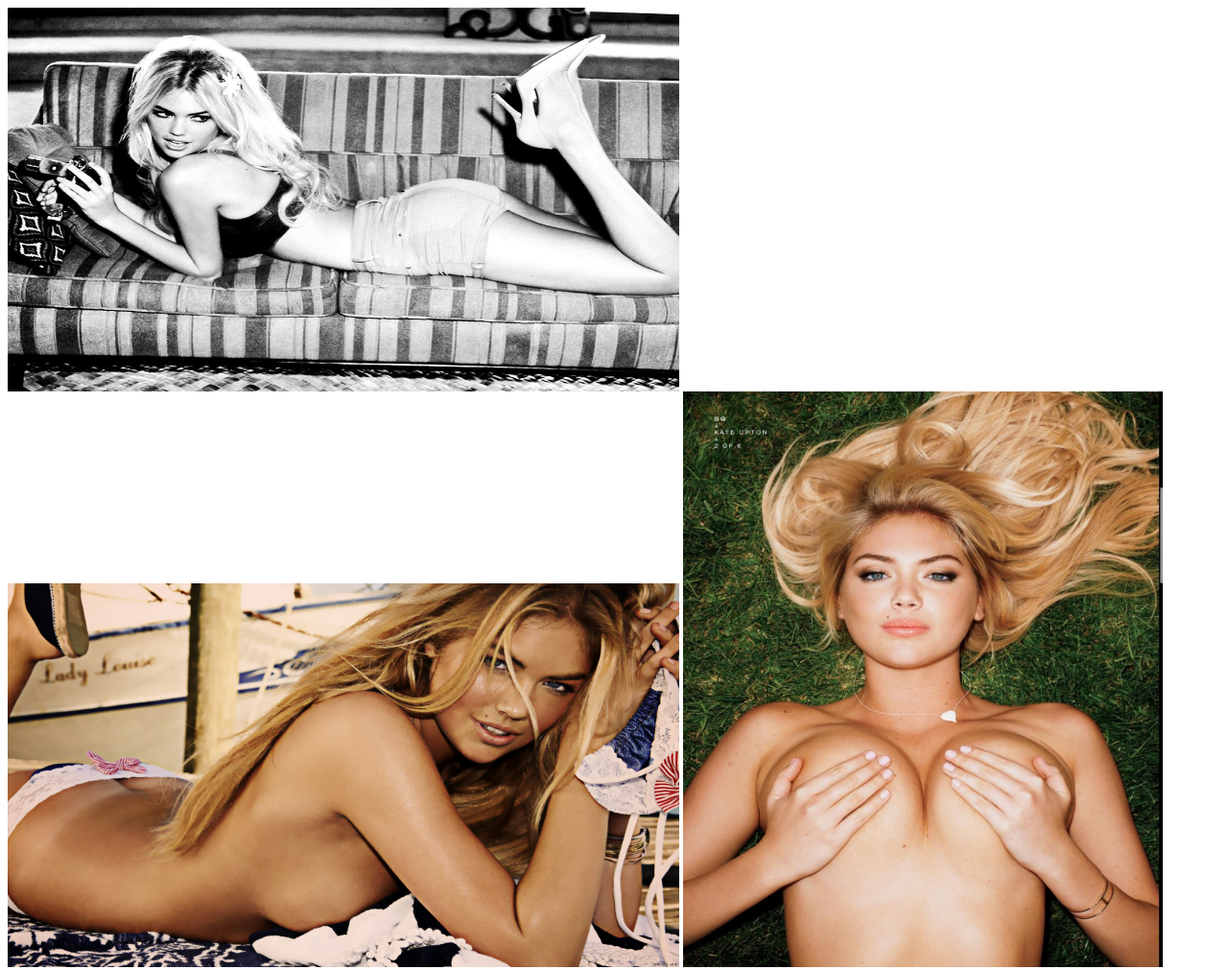
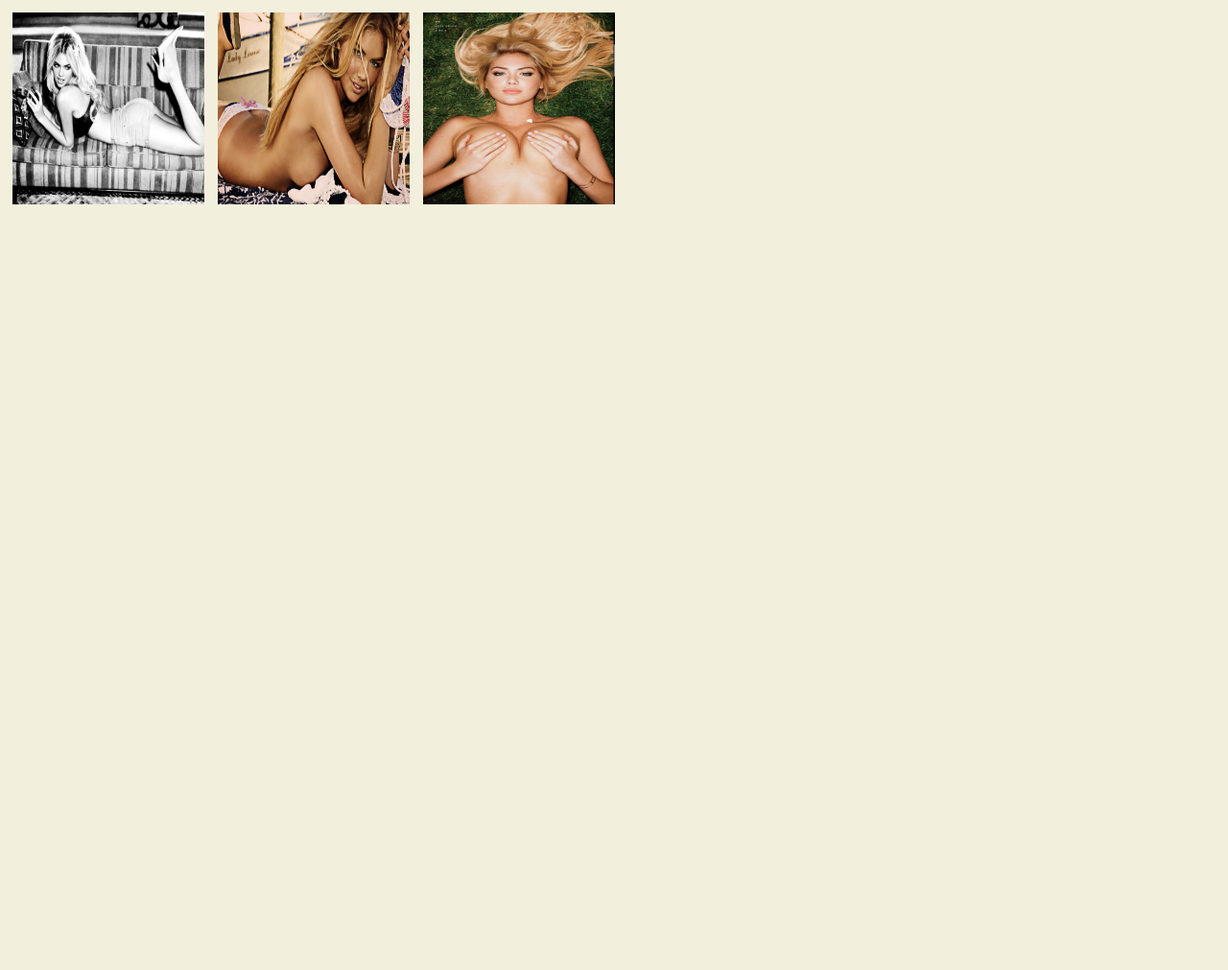
Before and after one commit to ChybDamian/Silownia-HTML, a plain HTML site: page galeria.html in a window 1280 px wide. Shown: the whole page at 96% size. After the commit the page ends 800 px from the top, so only its background shows below. Drawn offline with Linux system fonts and the light colour scheme.

Commit message:
Edit 0.1.4

```diff
--- a/galeria.html
+++ b/galeria.html
@@ -1,3 +1,4 @@
-<img src="img/upton.jpg" alt="UTPON.JPG" height="400" width="700"/>
-<img src="img/upton2.jpg" alt="UPTON.JPG" height="400" width="700"/>
-<img src="img/upton3.jpg" alt="UPTON.JPG" height="600" width="500"/>
+<link rel="stylesheet" href="style.css"/>
+<img src="img/upton.jpg" alt="UTPON.JPG" height="200" width="200"/>
+<img src="img/upton2.jpg" alt="UPTON.JPG" height="200" width="200"/>
+<img src="img/upton3.jpg" alt="UPTON.JPG" height="200" width="200"/>
```
